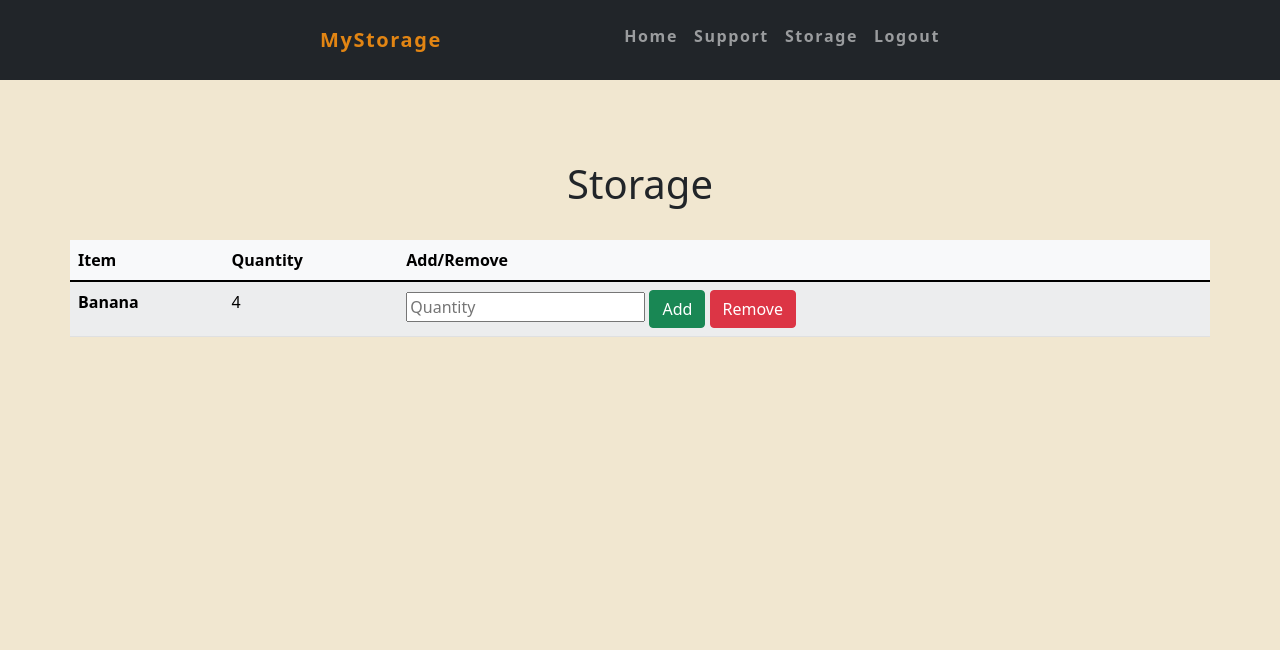
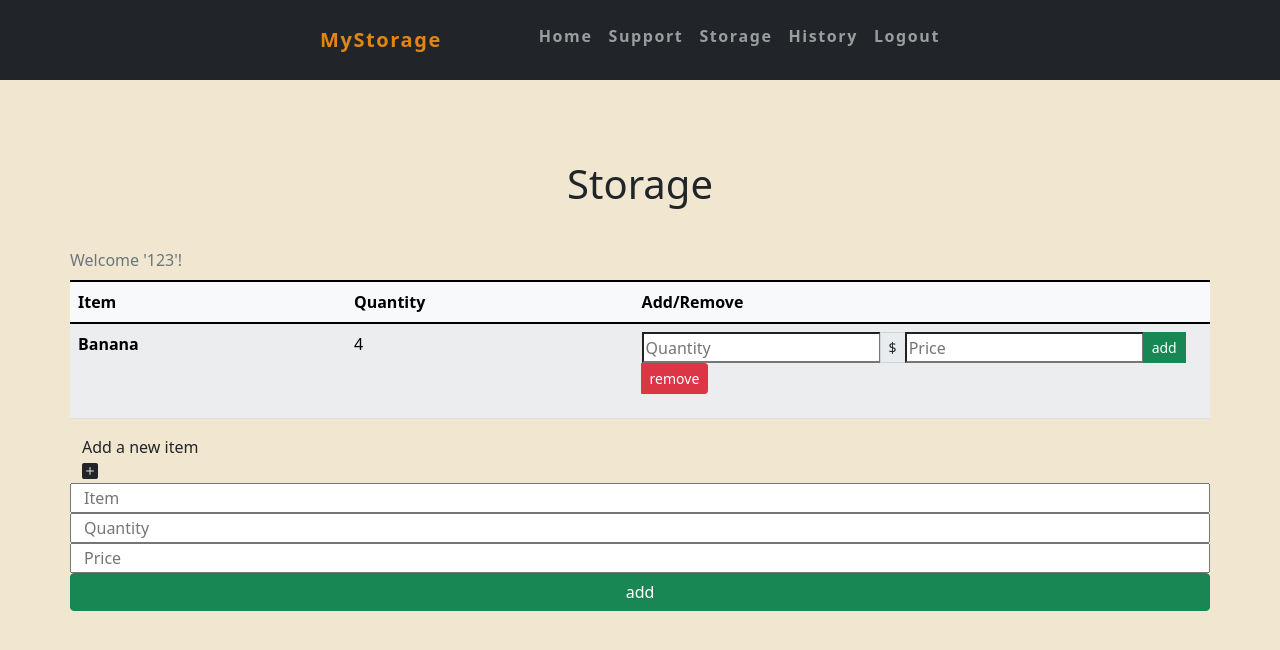
Before and after one commit to PedrobyJoao/MyStorage, a Flask app: page /storage in a window 1280 px wide. Shown: the top 650 px of the page. Run offline with Flask 2, Linux system fonts and the light colour scheme; a user stored in the database is signed in; data comes from the database, SQL or seed files in the repository; both versions use the stored data as it was after the commit.

Commit message:
Adding snippet, history, new-item

```diff
--- a/app/routes.py
+++ b/app/routes.py
@@ -1,12 +1,17 @@
 from app import app, db
-from flask import redirect, render_template, request, session
-from app.models import user, storage
+from flask import redirect, render_template, request, session, url_for
+from app.models import user, storage, history
 from werkzeug.security import check_password_hash, generate_password_hash
 from flask_session import Session
+from datetime import datetime
+import pytz
 
 from app.helpers import login_required
 
+# Defining Brazil timezone for later functions
+brazil_hour = pytz.timezone('Brazil/East')
 
+# Routes:
 @app.route('/')
 @app.route('/home')
 def home_page():
@@ -101,11 +106,64 @@
 
     # When user add/remove items
     if request.method == "POST":
-        return render_template('storage.html')
+        # The user did ADD or REMOVE
+        if request.form["modal_button"] == 'add':
+            print("add!")
+        elif request.form["modal_button"] == 'remove':
+            print("remove!")
+        return redirect('storage')
+
+    # Getting Username
+    user_id = user.query.filter_by(id=session.get("user_id")).first().id
+    username = user.query.all()[user_id - 1].username
+    # Showing user's owned items
+    user_storage = storage.query.filter_by(owner=session.get("user_id")).all()
+    # Checking if the user have any items at all:
+    if not user_storage:
+        empty = True
+        return render_template('storage.html', empty=empty, username=username)
     else:
-        # Showing user's owned items
-        user_storage = storage.query.filter_by(owner=session.get("user_id")).all()
-        return render_template('storage.html', user_storage=user_storage)
+        empty = False
+        return render_template('storage.html', user_storage=user_storage, username=username, empty=empty)
+
+@app.route('/newitem', methods=["GET", "POST"])
+@login_required
+def newitem_page():
+    """Adding a new item"""
+    if request.method == 'POST':
+        # Getting user's id
+        user_id = user.query.filter_by(id=session.get("user_id")).first().id
+        # Gettting live hours
+        time = datetime.now(brazil_hour)
+        formated_time = time.strftime("%d/%m/%y - %H:%M")
+        # Adding item to 'item' table and 'history' table
+        new_item = storage(owner=user_id, item=request.form.get('new_item'), quantity=request.form.get('modalnew_quantity'))
+        new_item_history = history(owner=user_id, item=request.form.get('new_item'), type='add', quantity=request.form.get('modalnew_quantity'),
+                                                    price=request.form.get('modalnew_price'), time=formated_time)
+        db.session.add(new_item)
+        db.session.add(new_item_history)
+        db.session.commit()
+        return redirect(url_for('storage_page'))
+    else:
+        return redirect(url_for('storage_page'))
+
+@app.route('/history')
+@login_required
+def history_page():
+    """Last updates of user"""
+
+    # Getting Username
+    user_id = user.query.filter_by(id=session.get("user_id")).first().id
+    username = user.query.all()[user_id - 1].username
+    # Getting User's history
+    user_history = history.query.filter_by(owner=session.get("user_id")).all()
+    # Checking if the user has any items
+    if not user_history:
+        empty = True
+        return render_template('storage.html', empty=empty, username=username)
+    else:
+        empty = False
+        return render_template("history.html", user_history=user_history, empty=empty, username=username)
 
 @app.route('/logout')
 def logout_page():
--- a/app/static/styles.css
+++ b/app/static/styles.css
@@ -126,6 +126,9 @@
     color: rgb(30, 207, 30);
     text-align: center;
 }
-.tablepadding{
+.td-lastchild{
+    padding-left: 30% !important;
+}
+.td-secondchild{
     padding-left: 15% !important;
-  }
+}
--- a/app/templates/base.html
+++ b/app/templates/base.html
@@ -8,6 +8,7 @@
     <!--Bootstrap-->
     <link href="https://cdn.jsdelivr.net/npm/bootstrap@5.1.3/dist/css/bootstrap.min.css" rel="stylesheet" integrity="sha384-1BmE4kWBq78iYhFldvKuhfTAU6auU8tT94WrHftjDbrCEXSU1oBoqyl2QvZ6jIW3" crossorigin="anonymous">
     <script src="https://cdn.jsdelivr.net/npm/bootstrap@5.1.3/dist/js/bootstrap.bundle.min.js" integrity="sha384-ka7Sk0Gln4gmtz2MlQnikT1wXgYsOg+OMhuP+IlRH9sENBO0LRn5q+8nbTov4+1p" crossorigin="anonymous"></script>
+    <link rel="stylesheet" href="https://cdn.jsdelivr.net/npm/bootstrap-icons@1.8.1/font/bootstrap-icons.css">
     <!--CSS-->
     <link rel="stylesheet" type="text/css" href="..\static\styles.css">
     <title>{% block title %}{% endblock %}</title>
@@ -35,6 +36,9 @@
                             <a class="nav-link" href="storage">Storage</a>
                         </li>
                         <li class="nav-item">
+                            <a class="nav-link" href="{{ url_for('history_page') }}">History</a>
+                        </li>
+                        <li class="nav-item">
                             <a class="nav-link" href="{{ url_for('logout_page') }}">Logout</a>
                         </li>
                     {% else %}
--- /dev/null
+++ b/app/templates/includes/modal_newitem.html
@@ -0,0 +1,40 @@
+<!--- Adding a NEW item -->
+<script>
+function newitem_button(){
+    if (document.getElementById('item_action').value == '' || document.getElementById('new_quantity').value == '' || document.getElementById('new_price').value == ''){
+        alert("You can't leave blank inputs!");
+    }
+    else{
+        let myModal = new bootstrap.Modal(document.getElementById('modal-newitem'), {});
+        myModal.show();
+        document.getElementById('new_item').value = document.getElementById('item_action').value;
+        document.getElementById('modalnew_quantity').value = document.getElementById('new_quantity').value;
+        document.getElementById('modalnew_price').value = document.getElementById('new_price').value;
+        document.getElementById('span_newitem').innerHTML = document.getElementById('new_item').value;
+        document.getElementById('span_newquantity').innerHTML = document.getElementById('modalnew_quantity').value;
+    }
+}
+</script>
+<div class="modal fade" id="modal-newitem" tabindex="-1" aria-labelledby="modal-newitemLabel" aria-hidden="true">
+    <div class="modal-dialog">
+        <div class="modal-content">
+        <div class="modal-header">
+            <h5 class="modal-title" id="modal-newitemLabel">Confirm</h5>
+            <button type="button" class="btn-close" data-bs-dismiss="modal" aria-label="Close"></button>
+        </div>
+        <div class="modal-body">
+            <form action="{{ url_for('newitem_page') }}" method="POST">
+                <h5 class="text-center">Are you sure you want to ADD '<span id="span_newquantity"></span>' of '<span id="span_newitem"></span>'?</h5><br>
+                <h6>By clicking Confirm you submit your action</h6>
+                <div class="modal-footer">
+                <input type="hidden" id="new_item" name="new_item">
+                <input type="hidden" id="modalnew_quantity" name="modalnew_quantity">
+                <input type="hidden" id="modalnew_price" name="modalnew_price">
+                <button type="button" class="btn btn-secondary" data-bs-dismiss="modal">Close</button>
+                <button class="btn btn-primary">Confirm</button>
+                </div>
+            </form>
+        </div>
+        </div>
+    </div>
+</div>
--- /dev/null
+++ b/app/templates/includes/modal_storage.html
@@ -0,0 +1,46 @@
+<!--- Add/Remove snipet when adding/removing through the TABLE-->
+<script>
+  function modal_button(value){
+    if (document.getElementById('quantity_action').value == '' || document.getElementById('price_action').value == ''){
+        alert("You can't leave blank inputs!");
+    }
+    else{
+      let myModal = new bootstrap.Modal(document.getElementById('modal-storage'), {});
+      myModal.show();
+      document.getElementById('modal_button').value = value;
+      if(value == 'add'){
+        document.getElementById('add-removewrite').innerHTML = "add";
+      }
+      else if(value == 'remove'){
+        document.getElementById('add-removewrite').innerHTML = "remove";
+      }
+    }
+  }
+</script>
+<div class="modal fade" id="modal-storage" tabindex="-1" aria-labelledby="modal-storageLabel" aria-hidden="true">
+  <div class="modal-dialog">
+    <div class="modal-content">
+      <div class="modal-header">
+        <h5 class="modal-title" id="modal-storageLabel">Confirm</h5>
+        <button type="button" class="btn-close" data-bs-dismiss="modal" aria-label="Close"></button>
+      </div>
+      <div class="modal-body">
+        <form action="/storage" method="POST">
+            <h5 class="text-center">
+              Are you sure you want to
+              <span id="add-removewrite" style="text-transform:uppercase;"></span>
+              '{{ item.quantity }}' of '{{ item.item }}'?
+            </h5><br>
+            <h6>By clicking Confirm you submit your action</h6>
+            <div class="modal-footer">
+              <input type="hidden" id="modal_item" name="modal_item" value="{{ item.item }}">
+              <input type="hidden" id="modal_quantity" name="modal_quantity" value="{{ item.quantity }}">
+              <input type="hidden" id="modal_button" name="modal_button">
+              <button type="button" class="btn btn-secondary" data-bs-dismiss="modal">Close</button>
+              <button class="btn btn-primary">Confirm</button>
+            </div>
+        </form>
+      </div>
+    </div>
+  </div>
+</div>
--- a/app/templates/storage.html
+++ b/app/templates/storage.html
@@ -9,31 +9,52 @@
         <div class="row text-center">
             <h1>Storage</h1>
         </div><br>
-        <div class="row">
-            <table class="table table-light table-striped table-hover">
+        <div class="row table-responsive">
+            <table class="table table-light table-striped table-hover caption-top">
+                <caption>Welcome '{{ username }}'!</caption>
                 <thead class="thead-dark">
                     <tr>
                         <th scope="col">Item</th>
-                        <th scope="col">Quantity</th>
-                        <th scope="col">Add/Remove</th>
+                        <th style="text-align: center;" class="td-secondchild" scope="col">Quantity</th>
+                        <th class="td-lastchild" scope="col">Add/Remove</th>
                     </tr>
                 </thead>
                 <tbody>
+                    {% if empty == False %}
                     {% for item in user_storage %}
+                    {% include 'includes/modal_storage.html' %}
                         <tr>
                             <th scope="row">{{ item.item }}</th>
-                            <td>{{ item.quantity }}</td>
-                            <td>
-                                <form action="/storage" method="post">
-                                    <input type="number" id="quantity_action" name="quantity_action" placeholder="Quantity">
-                                    <button type="button" class="btn btn-success">Add</button>
-                                    <button type="button" class="btn btn-danger">Remove</button>
-                                </form>
+                            <td class="td-secondchild" style="text-align: center;">{{ item.quantity }}</td>
+                            <td class="td-lastchild">
+                                    <div class="input-group input-group-sm mb-3">
+                                        <input type="number" aria-label="Sizing example input" aria-describedby="inputGroup-sizing-sm" id="quantity_action" name="quantity_action" placeholder="Quantity">
+                                        <span class="input-group-text">$</span>
+                                        <input type="number" aria-label="Dollar amount (with dot and two decimal places)" id="price_action" name="price_action" placeholder="Price">
+                                        <input type="submit" class="btn btn-success" value="add" id="add" onclick="modal_button('add')">
+                                        <input type="submit" class="btn btn-danger" value="remove" id="remove" onclick="modal_button('remove')">
+                                    </div>
                             </td>
                         </tr>
                     {% endfor %}
+                    {% else %}
+                    <tr>
+                        <th scope="row"></th>
+                        <td class="td-secondchild" style="text-align: center;">No items</td>
+                        <td></td>
+                    </tr>
+                    {% endif %}
                 </tbody>
             </table>
         </div>
+        <div class="row align-items-start">
+            {% include 'includes/modal_newitem.html' %}
+            <label for="">Add a new item</label>
+            <i class="bi bi-plus-square-fill"></i>
+            <input type="text" aria-label="Sizing example input" aria-describedby="inputGroup-sizing-sm" id="item_action" name="item_action" placeholder="Item">
+            <input type="number" aria-label="Sizing example input" aria-describedby="inputGroup-sizing-sm" id="new_quantity" name="new_quantity" placeholder="Quantity">
+            <input type="number" aria-label="Dollar amount (with dot and two decimal places)" id="new_price" name="new_price" placeholder="Price">
+            <input type="submit" class="btn btn-success" value="add" id="new_add" onclick="newitem_button()">
+        </div>
     </main>
 {% endblock %}
```
Also changed, not shown: app/models.py (+13 -0 lines), app/templates/error.html (deleted, +0 -9 lines), app/templates/history.html (added, +46 -0 lines), app/storage.db.
